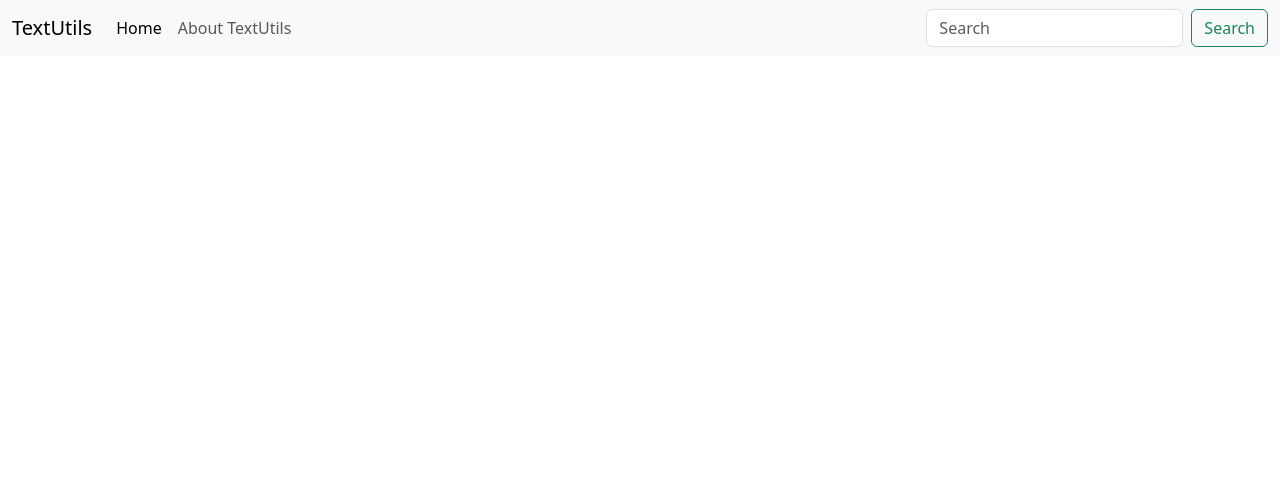
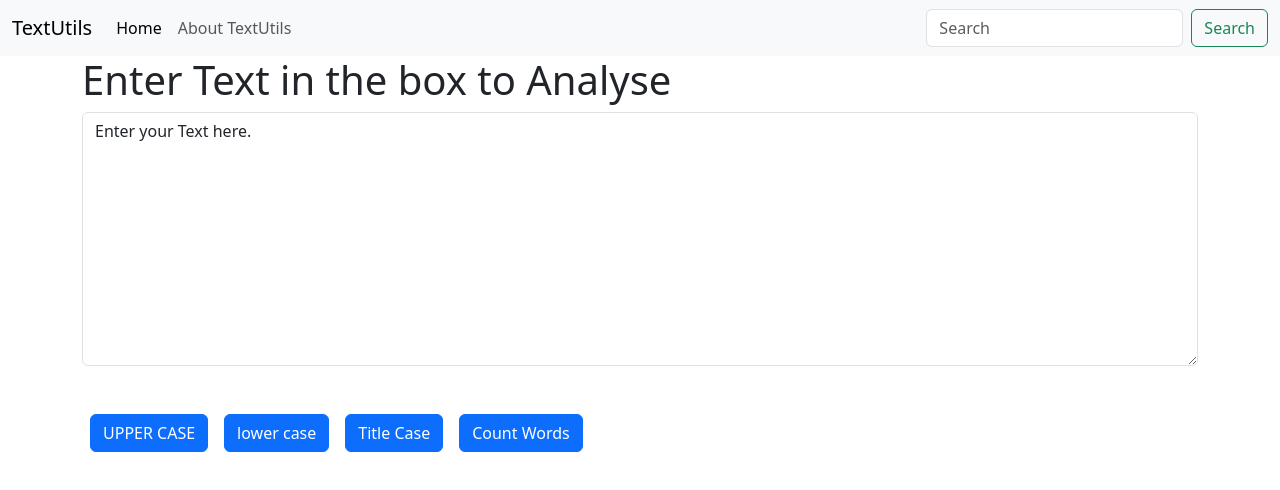
Before and after one commit to Manan-Rastogi/TexTxeT, a React (Create React App) app: page / in a window 1280 px wide. Shown: the top 490 px of the page. Built offline with nearby package versions, Linux system fonts and the light colour scheme.

Commit message:
React Hooks - State

```diff
--- a/src/App.js
+++ b/src/App.js
@@ -1,10 +1,12 @@
 import "./App.css";
 import Navbar from "./Components/Navbar";
+import TextArea from "./Components/TextArea";
 
 function App() {
   return (
     <>
       <Navbar title="TextUtils" aboutText="About TextUtils" />
+      <TextArea heading="Enter Text in the box to Analyse"/>
     </>
   );
 }
--- /dev/null
+++ b/src/Components/TextArea.js
@@ -0,0 +1,42 @@
+import { useState } from "react";
+
+export default function TextArea(props) {
+  // Destructuring states.
+  const [text, setText] = useState("Enter your Text here.");
+
+  // Handling states - any change in textarea.
+  const handleOnChangeTextArea = (event) => {
+    setText(event.target.value);
+  };
+
+  // Handling states - clicking on change button.
+  const handleOnClickUpperCase = () => {
+    let newText = text.toUpperCase();
+    setText(newText);
+  };
+
+  return (
+    <>
+      <div className="container mb-3">
+        <h1>{props.heading}</h1>
+        <textarea
+          className="form-control"
+          id="exampleFormControlTextarea1"
+          rows="10"
+          //   placeholder="Lorem ipsum dolor, sit amet consectetur adipisicing elit. Aliquid nulla ipsa voluptatum tenetur assumenda magnam rem. Maiores eveniet dignissimos, blanditiis minima, et laborum eum eaque voluptatem molestiae nihil temporibus tenetur eligendi tempore atque nulla.Lorem ipsum dolor sit amet consectetur adipisicing elit. Quisquam provident, deserunt recusandae cum, iusto voluptas, optio sunt ad mollitia eos ea expedita ipsum veniam ipsa velit voluptatibus quidem omnis nam?"
+          value={text}
+          onChange={handleOnChangeTextArea}
+        ></textarea>
+        <button
+          className="btn btn-primary my-5 mx-2"
+          onClick={handleOnClickUpperCase}
+        >
+          UPPER CASE
+        </button>
+        <button className="btn btn-primary my-5 mx-2">lower case</button>
+        <button className="btn btn-primary my-5 mx-2">Title Case</button>
+        <button className="btn btn-primary my-5 mx-2">Count Words</button>
+      </div>
+    </>
+  );
+}
```
